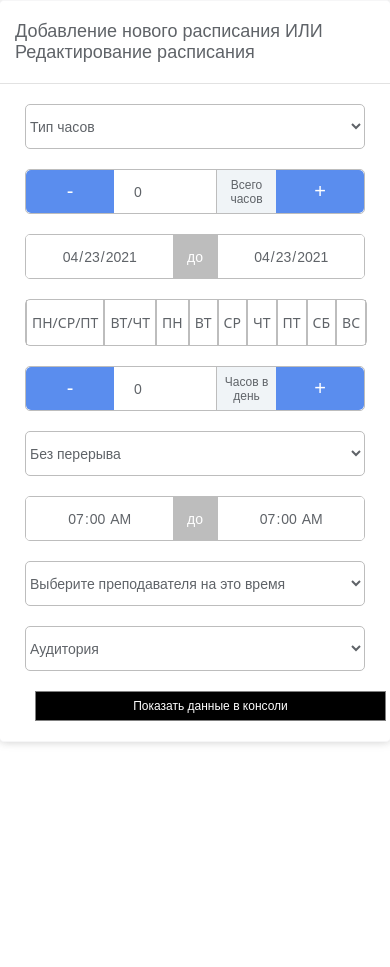
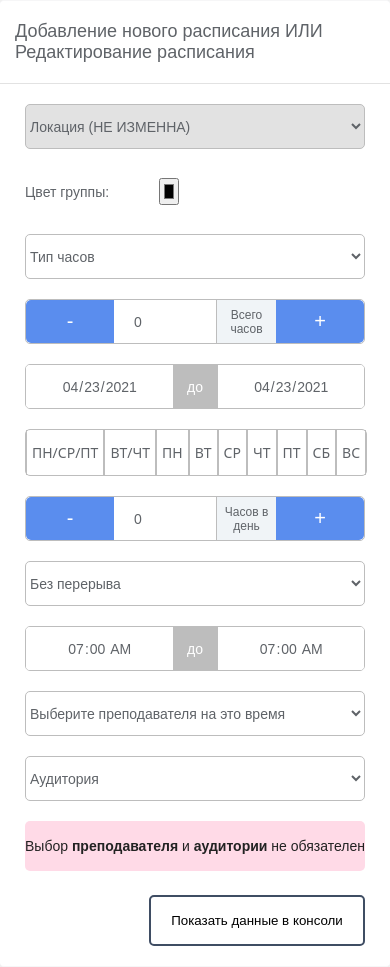
Before and after one commit to petushoque/interpress-timetable, a React (Create React App) app: page / in a window 390 px wide. Before the commit the page ends 844 px from the top, so only its background shows below. Built offline with nearby package versions, Linux system fonts and the light colour scheme.

Commit message:
feat: готовая верстка страницы

```diff
--- a/src/App.css
+++ b/src/App.css
@@ -11,6 +11,7 @@
   filter: drop-shadow(-2px 0 5px rgba(0,0,0,0.1)) drop-shadow(2px 0px 5px rgba(0,0,0,0.1));
   background-color: #ffffff;
   border: 1px solid #f6f6f7;
+  position: relative;
 }
 
 .main-content {
@@ -20,6 +21,75 @@
   flex-direction: row;
   flex-wrap: wrap;
   justify-content: flex-start;
+}
+
+.notification {
+  width: 100%;
+  height: 50px;
+  border-radius: 5px;
+  background-color: #ffdae7;
+  display: flex;
+  flex-direction: row;
+  align-items: center;
+}
+
+.notification__paragraph {
+  font-size: 14px;
+  color: #222222;
+  font-weight: 400;
+  font-family: "Montserrat", sans-serif;
+}
+
+.notification__strong {
+  font-weight: bold;
+}
+
+.console-button {
+  width: 200px;
+  height: 45px;
+  border-radius: 5px;
+  background-color: #ffffff;
+  box-sizing: content-box;
+  border: 2px solid #3f4d63;
+  position: absolute;
+  right: 25px;
+  bottom: 20px;
+}
+
+.location {
+  width: 235px;
+  height: 45px;
+  border-radius: 5px;
+  background-color: #e2e2e2;
+  border: 1px solid #bdbdbd;
+  margin: 0 21px 20px 0;
+  padding: 0;
+  font-size: 14px;
+  color: #5f6368;
+  font-weight: 400;
+  font-family: 'Montserrat', sans-serif;
+}
+
+.color {
+  width: 490px;
+  height: 45px;
+  display: flex;
+  flex-direction: row;
+  align-items: center;
+  margin: 0 0 20px 0;
+  justify-content: flex-end;
+}
+
+.color__paragraph {
+  font-size: 14px;
+  color: #5f6368;
+  font-weight: 400;
+  font-family: "Montserrat", sans-serif;
+}
+
+.color__input {
+  width: 20px;
+  margin-left: 50px;
 }
 
 @media screen and (max-width: 799px) {
@@ -34,253 +104,14 @@
     width: 100%;
     height: auto;
   }
+  .location {
+    width: 100%;
+  }
+  .color {
+    width: 100%;
+    justify-content: flex-start;
+  }
+  .notification {
+    margin-bottom: 75px;
+  }
 }
-
-.total-hours__paragraph {
-  max-width: 50px;
-  font-size: 10px;
-  text-align: center;
-  margin: 0;
-  padding: 0;
-  height: 30px;
-  border: 1px solid grey;
-  box-sizing: border-box;
-  background-color: #dadada
-}
-
-.total-hours__digit {
-  width: 50px;
-  font-size: 12px;
-  text-align: center;
-  margin: 0;
-  padding: 0;
-  height: 30px;
-  display: flex;
-  align-items: center;
-  justify-content: center;
-  border: 1px solid grey;
-  box-sizing: border-box;
-}
-
-.total-hours__button-minus {
-  height: 100%;
-  width: 30px;
-  background-color: #627fce;
-  border-radius: 5px 0 0 5px;
-  border: none;
-  color:white;
-  height: 30px;
-  border: 1px solid grey;
-  box-sizing: border-box;
-}
-
-.total-hours__button-plus {
-  height: 100%;
-  width: 30px;
-  background-color: #627fce;
-  border-radius: 0 5px 5px 0;
-  border: none;
-  color:white;
-  height: 30px;
-  border: 1px solid grey;
-  box-sizing: border-box;
-}
-
-.dates {
-  height: 30px;
-  max-width: 300px;
-  border-radius: 5px;
-  display: flex;
-  flex-direction: row;
-  align-items: center;
-  border-radius: 5px;
-  box-sizing: border-box;
-  overflow: hidden;
-  border: 1px solid grey;
-}
-
-.dates__input {
-  height: 100%;
-  border: none;
-  font-size: 12px;
-}
-
-.dates__paragraph {
-  background-color: #858585;
-  border-left: 1px solid grey;
-  border-right: 1px solid grey;
-  padding: 0;
-  margin: 0;
-  height: 100%;
-  width: 30px;
-  font-size: 10px;
-  color: white;
-  display: flex;
-  align-items: center;
-  justify-content: center;
-}
-
-.schedule-of-visits {
-  width: 100%;
-  display: flex;
-  flex-direction: row;
-  justify-content: stretch;
-  margin-bottom: 10px;
-  overflow: hidden;
-}
-
-.day-of-visits {
-  background-color: white;
-  color:black;
-  height: 30px;
-  min-width: 50px;
-  border: 1px solid grey;
-  flex-grow: 1;
-  font-size: 12px;
-}
-
-.day-of-visits_active {
-  background-color: black;
-  color:white;
-  height: 30px;
-  min-width: 50px;
-  border: 1px solid grey;
-  flex-grow: 1;
-  font-size: 12px;
-}
-
-.recreation-time {
-  height: 30px;
-  border-radius: 5px;
-  font-size: 12px;
-  margin-right: 10px;
-  margin-bottom: 10px;
-  border: 1px solid grey;
-  box-sizing: border-box;
-}
-
-.hours-per-day {
-  border-radius: 5px;
-  display: flex;
-  flex-direction: row;
-  align-items: center;
-  margin-right: 10px;
-  margin-bottom: 10px;
-  box-sizing: border-box;
-}
-
-.hours-per-day__button-minus {
-  height: 100%;
-  width: 30px;
-  background-color: #627fce;
-  border-radius: 5px 0 0 5px;
-  border: none;
-  color:white;
-  height: 30px;
-  border: 1px solid grey;
-  box-sizing: border-box;
-}
-
-.hours-per-day__button-plus {
-  height: 100%;
-  width: 30px;
-  background-color: #627fce;
-  border-radius: 0 5px 5px 0;
-  border: none;
-  color:white;
-  height: 30px;
-  border: 1px solid grey;
-  box-sizing: border-box;
-}
-
-.hours-per-day__digit {
-  width: 50px;
-  font-size: 12px;
-  text-align: center;
-  margin: 0;
-  padding: 0;
-  height: 30px;
-  display: flex;
-  align-items: center;
-  justify-content: center;
-  border: 1px solid grey;
-  box-sizing: border-box;
-}
-
-.hours-per-day__paragraph {
-  max-width: 50px;
-  font-size: 10px;
-  text-align: center;
-  margin: 0;
-  padding: 0;
-  height: 30px;
-  border: 1px solid grey;
-  box-sizing: border-box;
-  background-color: #dadada
-}
-
-.times {
-  height: 30px;
-  max-width: 250px;
-  border-radius: 5px;
-  display: flex;
-  flex-direction: row;
-  align-items: center;
-  border-radius: 5px;
-  box-sizing: border-box;
-  overflow: hidden;
-  border: 1px solid grey;
-}
-
-.times__input {
-  height: 100%;
-  border: none;
-  font-size: 12px;
-}
-
-.times__paragraph {
-  background-color: #858585;
-  border-left: 1px solid grey;
-  border-right: 1px solid grey;
-  padding: 0;
-  margin: 0;
-  height: 100%;
-  width: 30px;
-  font-size: 10px;
-  color: white;
-  display: flex;
-  align-items: center;
-  justify-content: center;
-}
-
-.console-button {
-  background-color: black;
-  color:white;
-  height: 30px;
-  min-width: 50px;
-  border: 1px solid grey;
-  font-size: 12px;
-  margin: 0 0 0 10px;
-}
-
-.teacher-name {
-  height: 30px;
-  width: 300px;
-  border-radius: 5px;
-  font-size: 12px;
-  margin-right: 10px;
-  margin-bottom: 10px;
-  border: 1px solid grey;
-  box-sizing: border-box;
-}
-
-.room {
-  height: 30px;
-  width: 200px;
-  border-radius: 5px;
-  font-size: 12px;
-  margin-right: 10px;
-  margin-bottom: 10px;
-  border: 1px solid grey;
-  box-sizing: border-box;
-}
--- a/src/App.js
+++ b/src/App.js
@@ -140,7 +140,6 @@ function endDateFunc () {
 
     }
     else {
-      //return
       return data['hours-per-day']
     }
   }
@@ -219,28 +218,25 @@ function endDateFunc () {
   }
   return (
     <div className='App'>
-
       <div className='timetable'>
-
         <Header/>
-
           <div className='main-content'>
-
+            <select className='location' size="1">
+              <option>Локация (НЕ ИЗМЕННА)</option>
+            </select>
+            <div className='color'>
+              <p className='color__paragraph'>Цвет группы:</p>
+              <input className='color__input'type='color'></input>
+            </div>
             <SelectList class='hours-type' handler={handleChangeHoursType}>
               <option value="">Тип часов</option>
               <option value="academic">Академические</option>
               <option value="astronomical">Астрономические</option>
             </SelectList>
-
             <Counter handlerMinus={handleMinusTotalHours} handlerPlus={handlePlusTotalHours} digit={data['total-hours']} description='Всего часов'/>
-
             <Timer start={data['start-date']} finish={data['end-date']} handler={handleChangeStartDate} type='date'/>
-
             <Days handler={handleChanggeDayOfVisits} visits={visits}></Days>
-
-
             <Counter handlerMinus={handleMinusHoursPerDay} handlerPlus={handlePlusHoursPerDay} digit={data['hours-per-day']} description='Часов в день'/>
-
             <SelectList class='recreation-time' handler={handleChangeRecreationTime}>
               <option value='0'>Без перерыва</option>
               <option value='5'>5 минут</option>
@@ -250,29 +246,26 @@ function endDateFunc () {
               <option value='25'>25 минут</option>
               <option value='30'>30 минут</option>
             </SelectList>
-
             <Timer start={data['start-time']} finish={data['end-time']} handler={handleChangeStartTime} type='time'/>
-
             <SelectList class='teacher-name' handler={handleChangeTeacher}>
               <option value="">Выберите преподавателя на это время</option>
               <option value="ivanov">Иванов Иван</option>
               <option value="petrov">Петров Петр</option>
               <option value="reeves">Киану Ривз</option>
             </SelectList>
-
             <SelectList class='room' handler={handleChangeRoom}>
               <option value="">Аудитория</option>
               <option value="001">001</option>
               <option value="002">002</option>
               <option value="003">003</option>
             </SelectList>
-
+            <div className='notification'>
+              <p className='notification__paragraph'>Выбор <strong className='notification__strong'>преподавателя</strong> и <strong className='notification__strong'>аудитории</strong> не обязателен</p>
+            </div>
             <button className='console-button' onClick={() => console.log(data)}>Показать данные в консоли</button>
-
         </div>
       </div>
     </div>
-
   );
 }
 
```
Lines whose indentation alone changed are shown as unchanged.
